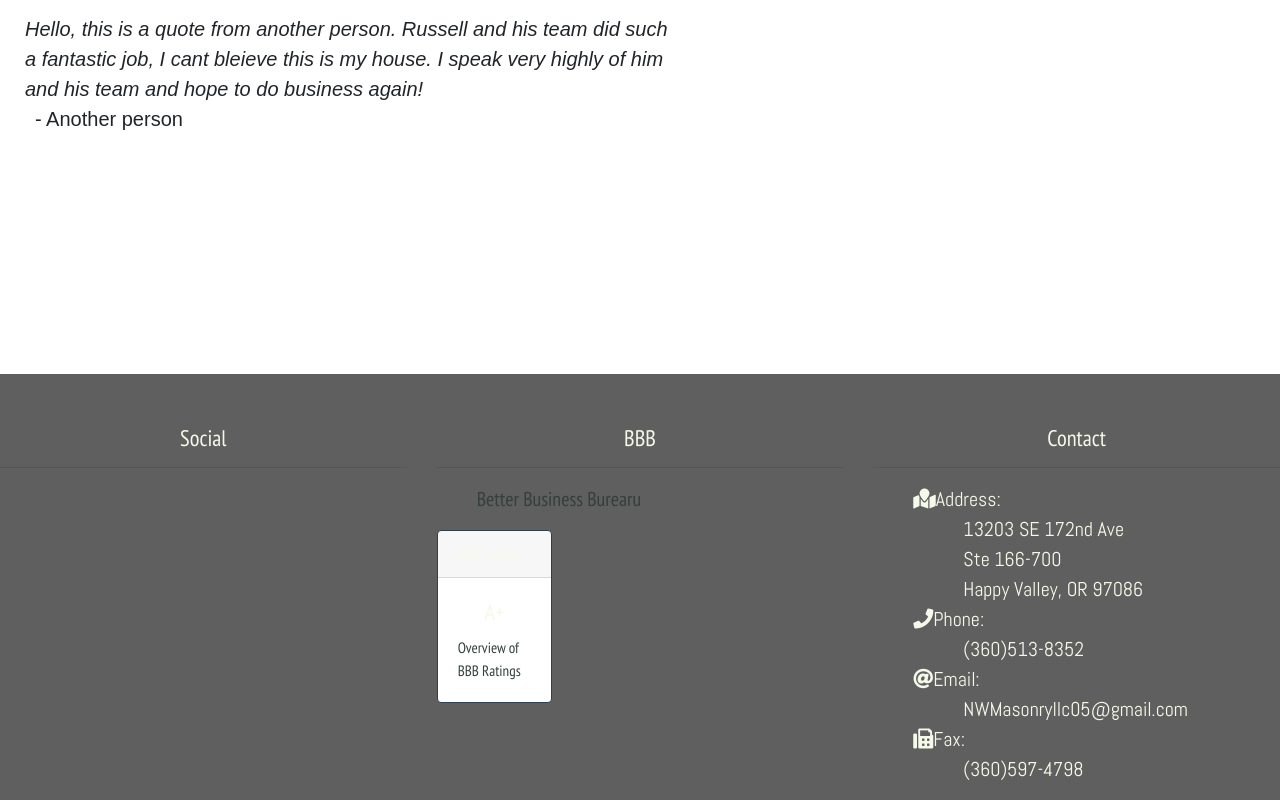
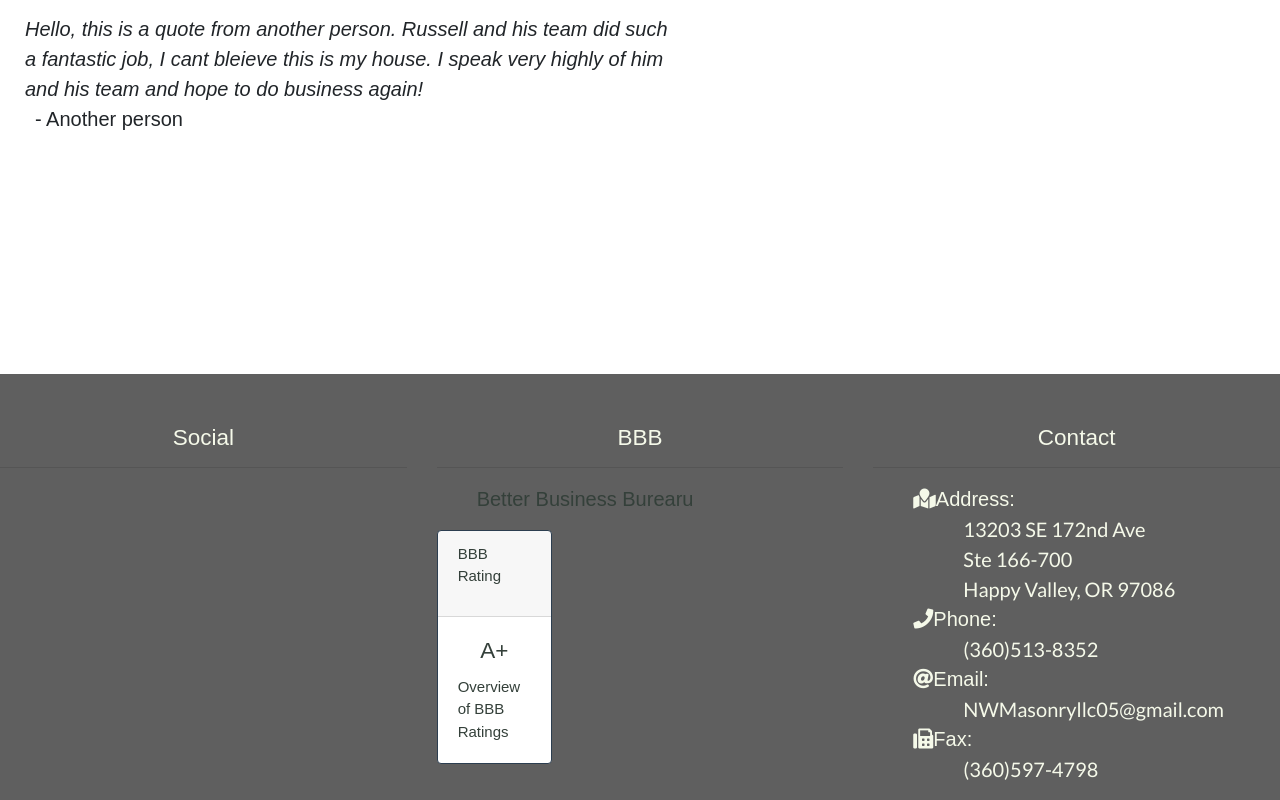
Before and after one commit to ashleynicole472/NWMasonry, a React (Create React App) app in the folder nwmasonry/: page / in a window 1280 px wide. Shown: the part 799-1599 px from the top of the page. Built offline with nearby package versions, Linux system fonts and the light colour scheme.

Commit message:
Still working, adding styling to footer

```diff
--- a/nwmasonry/public/index.html
+++ b/nwmasonry/public/index.html
@@ -11,7 +11,7 @@
     <link rel="manifest" href="%PUBLIC_URL%/manifest.json">
     <link rel="shortcut icon" href="%PUBLIC_URL%/favicon.ico">
     <!-- Google fonts -->
-    <link href="https://fonts.googleapis.com/css?family=Abel|PT+Sans+Narrow" rel="stylesheet">
+<link href="https://fonts.googleapis.com/css?family=Lato:300|PT+Sans+Narrow" rel="stylesheet">
     <link href="https://bootswatch.com/4/flatly/bootstrap.min.css" rel="stylesheet">
     <!-- Fa Fa Icon -->
     <link rel="stylesheet" href="https://use.fontawesome.com/releases/v5.2.0/css/all.css" integrity="sha384-hWVjflwFxL6sNzntih27bfxkr27PmbbK/iSvJ+a4+0owXq79v+lsFkW54bOGbiDQ" crossorigin="anonymous">
--- a/nwmasonry/src/Components/Footer/Footer.css
+++ b/nwmasonry/src/Components/Footer/Footer.css
@@ -2,15 +2,6 @@
     padding-top: 50px;
     background-color: #5f5f5f;
     color: #F5F9E9;
-    font-family: 'PT Sans Narrow', sans-serif;
-}
-
-h4 {
-    text-align: center;
-}
-
-ul {
-    list-style: none;
 }
 
 .li-text {
@@ -18,13 +9,8 @@ ul {
 }
 
 .li-indent-text {
-    font-family: 'Abel', sans-serif !important;
+    font-family: 'Lato', sans-serif !important;
     text-indent: 50px;
-}
-
-a {
-    color: #34403A !important;
-    text-decoration: none !important;
 }
 
 .footer-links:hover {
@@ -37,4 +23,18 @@ a {
 
 #rating-text {
     align-content: center;
+    color: #34403A !important;
 }
+
+a {
+    color: #34403A !important;
+    text-decoration: none !important;
+}
+
+h4 {
+    text-align: center;
+}
+
+ul {
+    list-style: none;
+}
--- a/nwmasonry/src/components/Footer/footer.js
+++ b/nwmasonry/src/components/Footer/footer.js
@@ -29,10 +29,10 @@ class Footer extends Component {
                         <div className="row">
                             <div className="col-md-4">
                                 <div className="card border-primary mb-3">
-                                    <div className="card-header">BBB Rating</div>
+                                    <div className="card-header"><p id="rating-text">BBB Rating</p></div>
                                     <div className="card-body">
                                         <h4 className="card-title" id="rating-text">A+</h4>
-                                        <a href="" className="card-text" target="#">Overview of BBB Ratings</a>
+                                        <a href="https://www.bbb.org/us/wa/vancouver/profile/mason-contractors/nw-masonry-llc-1296-22649156" className="card-text" target="#">Overview of BBB Ratings</a>
                                     </div>
                                 </div>
                             </div>
```
